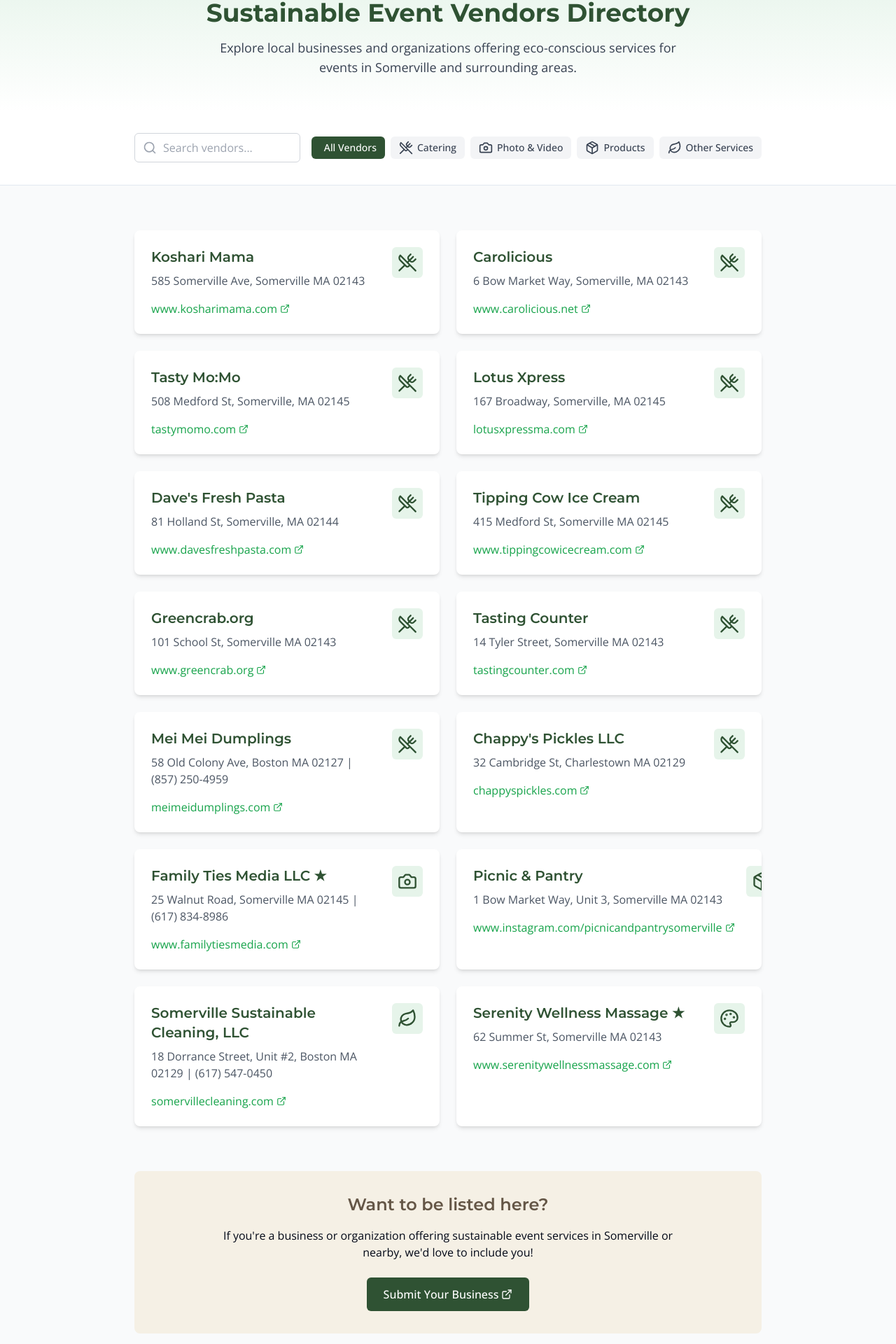
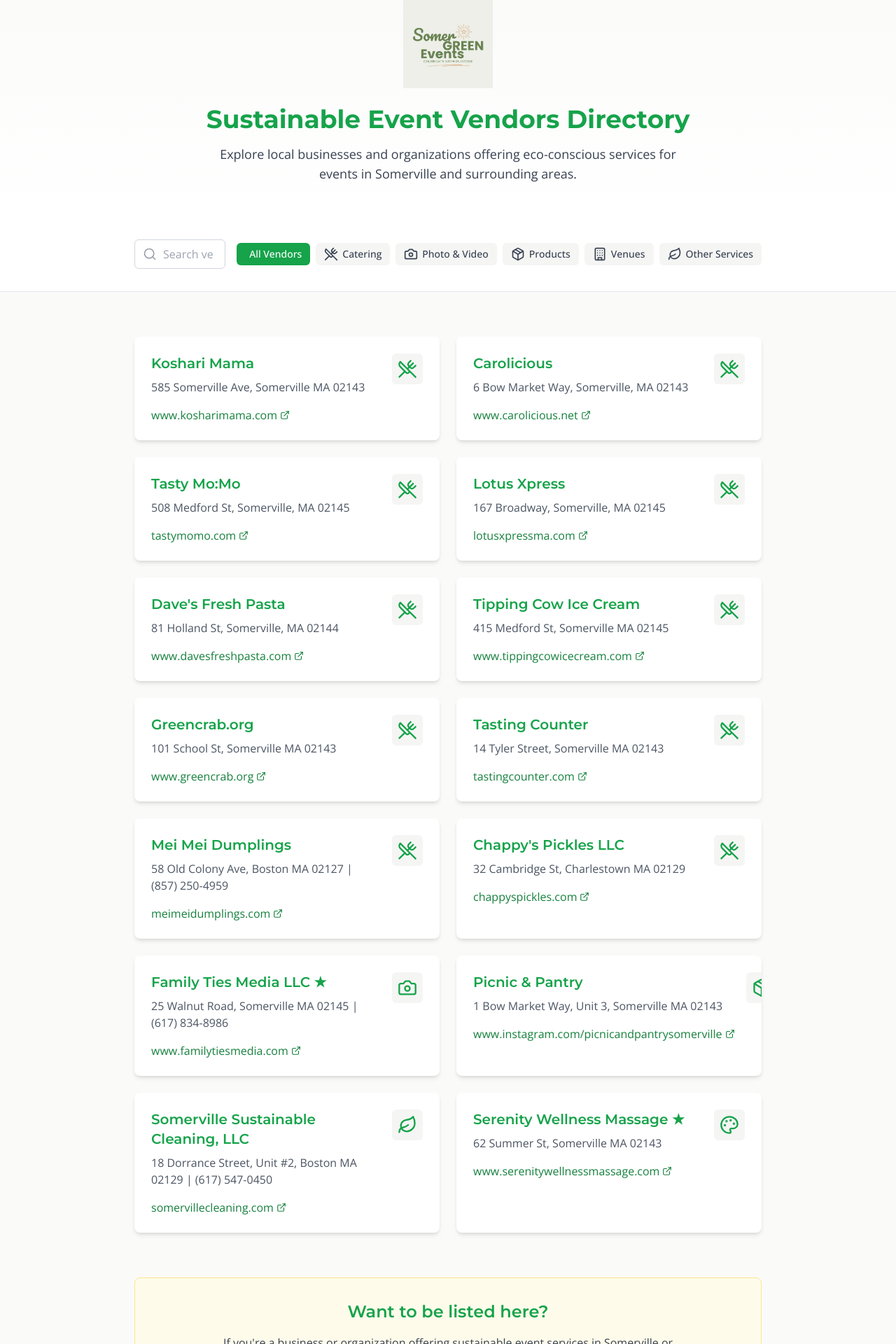
Before and after one commit to MTB-Labs/somerville-green-gatherings-guide, a React (Vite) app: page /vendors in a window 1280 px wide. Shown: the part 114-2034 px from the top of the page at 70% size. Built offline with nearby package versions, Linux system fonts and the light colour scheme.

Commit message:
Refactor: Apply logo colors and design
Update the Vendors page to use colors from the logo and integrate the logo for a consistent design.

```diff
--- a/src/pages/VendorsPage.tsx
+++ b/src/pages/VendorsPage.tsx
@@ -1,10 +1,11 @@
+
 import React, { useEffect, useState } from 'react';
-import { Search, ExternalLink, ShoppingBag, UtensilsCrossed, Leaf, Palette, Music, Package, Camera, MapPin } from 'lucide-react';
+import { Search, ExternalLink, ShoppingBag, UtensilsCrossed, Leaf, Palette, Music, Package, Camera, MapPin, Building } from 'lucide-react';
 import Layout from '../components/Layout';
 import SectionTitle from '../components/SectionTitle';
 import BilingualText from '../components/BilingualText';
 
-type VendorCategory = 'all' | 'catering' | 'photo-video' | 'products' | 'other';
+type VendorCategory = 'all' | 'catering' | 'photo-video' | 'products' | 'venues' | 'other';
 
 const VendorsPage: React.FC = () => {
   const [searchTerm, setSearchTerm] = useState('');
@@ -186,6 +187,7 @@ const VendorsPage: React.FC = () => {
     catering: { en: 'Catering', es: 'Catering' },
     'photo-video': { en: 'Photo & Video', es: 'Foto y Video' },
     products: { en: 'Products', es: 'Productos' },
+    venues: { en: 'Venues', es: 'Locales' },
     other: { en: 'Other Services', es: 'Otros Servicios' },
   };
 
@@ -194,6 +196,7 @@ const VendorsPage: React.FC = () => {
       case 'catering': return <UtensilsCrossed size={20} />;
       case 'photo-video': return <Camera size={20} />;
       case 'products': return <Package size={20} />;
+      case 'venues': return <Building size={20} />;
       case 'other': return <Leaf size={20} />;
       default: return null;
     }
@@ -202,9 +205,16 @@ const VendorsPage: React.FC = () => {
   return (
     <Layout>
       {/* Hero Section */}
-      <section className="bg-gradient-to-b from-green-100 to-white py-12">
+      <section className="bg-gradient-to-b from-stone-50 to-white py-12">
         <div className="container mx-auto px-4 text-center">
-          <h1 className="text-3xl md:text-4xl font-bold text-green-500 mb-4">
+          <div className="mb-6">
+            <img
+              src="/lovable-uploads/3e45ed32-f579-4242-b8a8-a9e5a0d725bc.png"
+              alt="Somerville Green Events Logo"
+              className="mx-auto h-32 w-auto"
+            />
+          </div>
+          <h1 className="text-3xl md:text-4xl font-bold text-green-600 mb-4">
             <BilingualText
               english="Sustainable Event Vendors Directory"
               spanish="Directorio de Proveedores para Eventos Sostenibles"
@@ -240,7 +250,7 @@ const VendorsPage: React.FC = () => {
                 </div>
                 <input
                   type="text"
-                  className="w-full pl-10 pr-4 py-2 border border-gray-300 rounded-md focus:ring-2 focus:ring-green-500 focus:border-green-500"
+                  className="w-full pl-10 pr-4 py-2 border border-gray-300 rounded-md focus:ring-2 focus:ring-green-600 focus:border-green-600"
                   placeholder="Search vendors..."
                   value={searchTerm}
                   onChange={(e) => setSearchTerm(e.target.value)}
@@ -256,8 +266,8 @@ const VendorsPage: React.FC = () => {
                       onClick={() => setActiveCategory(category as VendorCategory)}
                       className={`px-3 py-1.5 rounded-md text-sm font-medium flex items-center whitespace-nowrap ${
                         activeCategory === category
-                          ? 'bg-green-500 text-white'
-                          : 'bg-gray-100 text-gray-700 hover:bg-gray-200'
+                          ? 'bg-green-600 text-white'
+                          : 'bg-stone-100 text-gray-700 hover:bg-stone-200'
                       }`}
                     >
                       {getCategoryIcon(category as VendorCategory)}
@@ -275,7 +285,7 @@ const VendorsPage: React.FC = () => {
       </section>
 
       {/* Vendors Listing */}
-      <section className="py-16 bg-gray-50">
+      <section className="py-16 bg-stone-50">
         <div className="container mx-auto px-4">
           <div className="max-w-4xl mx-auto">
             {filteredVendors.length > 0 ? (
@@ -285,7 +295,7 @@ const VendorsPage: React.FC = () => {
                     <div className="p-6">
                       <div className="flex justify-between items-start">
                         <div className="flex-1">
-                          <h3 className="text-xl font-semibold text-green-500 mb-2">
+                          <h3 className="text-xl font-semibold text-green-600 mb-2">
                             <span className="en-content">{vendor.nameEn}</span>
                             <span className="es-content hidden-language">{vendor.nameEs}</span>
                           </h3>
@@ -297,12 +307,12 @@ const VendorsPage: React.FC = () => {
                             href={`https://${vendor.website}`}
                             target="_blank"
                             rel="noopener noreferrer"
-                            className="inline-flex items-center text-green-600 hover:text-green-700"
+                            className="inline-flex items-center text-green-700 hover:text-green-800"
                           >
                             {vendor.website} <ExternalLink size={14} className="ml-1" />
                           </a>
                         </div>
-                        <div className="p-2 bg-green-100 rounded-md text-green-500 ml-4">
+                        <div className="p-2 bg-stone-100 rounded-md text-green-600 ml-4">
                           {vendor.icon}
                         </div>
                       </div>
@@ -322,14 +332,14 @@ const VendorsPage: React.FC = () => {
             )}
 
             {/* Vendor Application */}
-            <div className="mt-16 bg-earth-100 rounded-lg p-8 text-center">
-              <h3 className="text-2xl font-semibold text-earth-500 mb-4">
+            <div className="mt-16 bg-amber-50 rounded-lg p-8 text-center border border-amber-200">
+              <h3 className="text-2xl font-semibold text-green-600 mb-4">
                 <BilingualText
                   english="Want to be listed here?"
                   spanish="¿Quieres aparecer aquí?"
                 />
               </h3>
-              <p className="text-earth-700 max-w-2xl mx-auto mb-6">
+              <p className="text-gray-700 max-w-2xl mx-auto mb-6">
                 <BilingualText
                   english="If you're a business or organization offering sustainable event services in Somerville or nearby, we'd love to include you!"
                   spanish="Si eres un negocio u organización que ofrece servicios sostenibles para eventos en Somerville o alrededores, ¡nos encantaría incluirte!"
@@ -339,11 +349,11 @@ const VendorsPage: React.FC = () => {
                 href="https://forms.gle/5yPxz2pPot8iUn6Z7"
                 target="_blank"
                 rel="noopener noreferrer"
-                className="bg-green-500 hover:bg-green-600 text-white px-6 py-3 rounded-md font-medium transition-colors inline-flex items-center"
+                className="bg-green-600 hover:bg-green-700 text-white px-6 py-3 rounded-md font-medium transition-colors inline-flex items-center"
               >
                 <span className="en-content">Submit Your Business</span>
                 <span className="es-content hidden-language">Registra tu Negocio</span>
-                <ExternalLink size={16} className="ml-1" />
+                <ExternalLink size={16} className="ml-2" />
               </a>
             </div>
           </div>
```
Also changed, not shown: public/lovable-uploads/3e45ed32-f579-4242-b8a8-a9e5a0d725bc.png (added).
